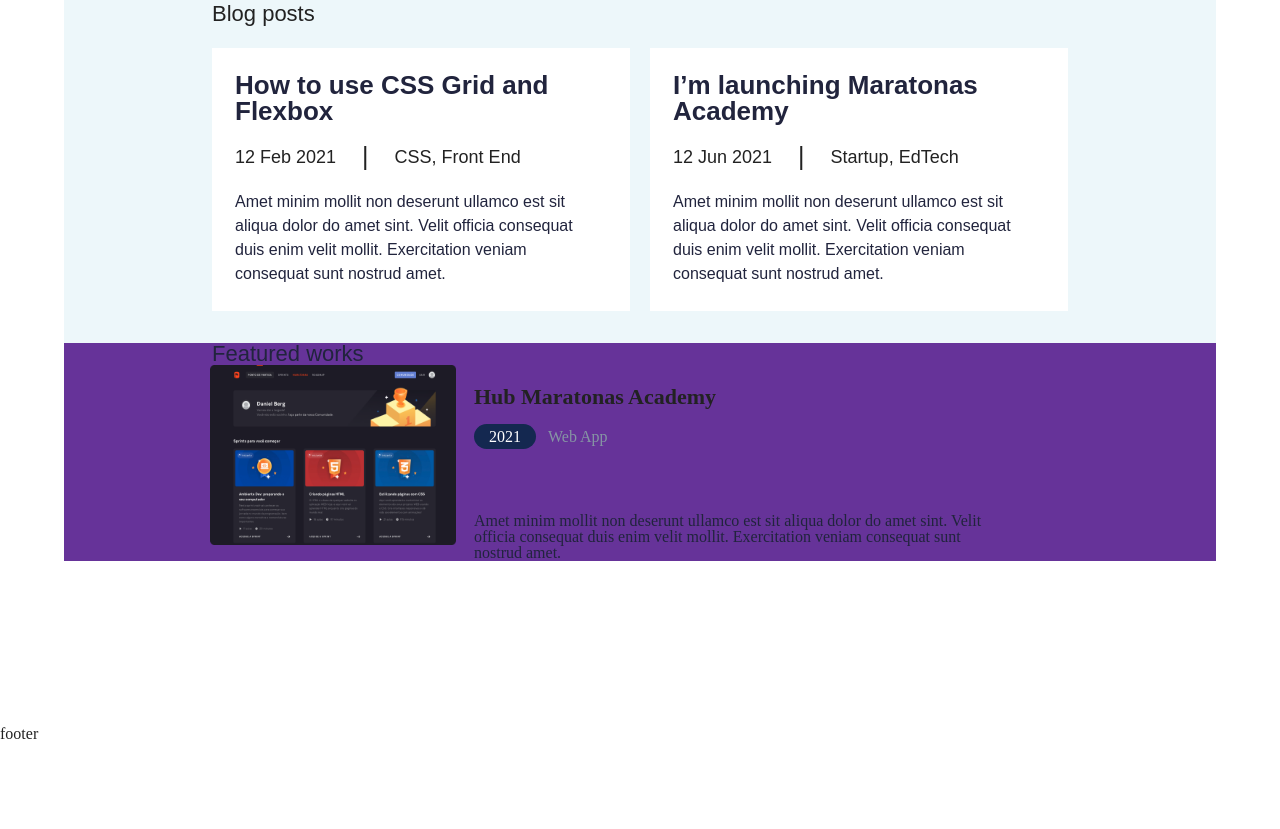
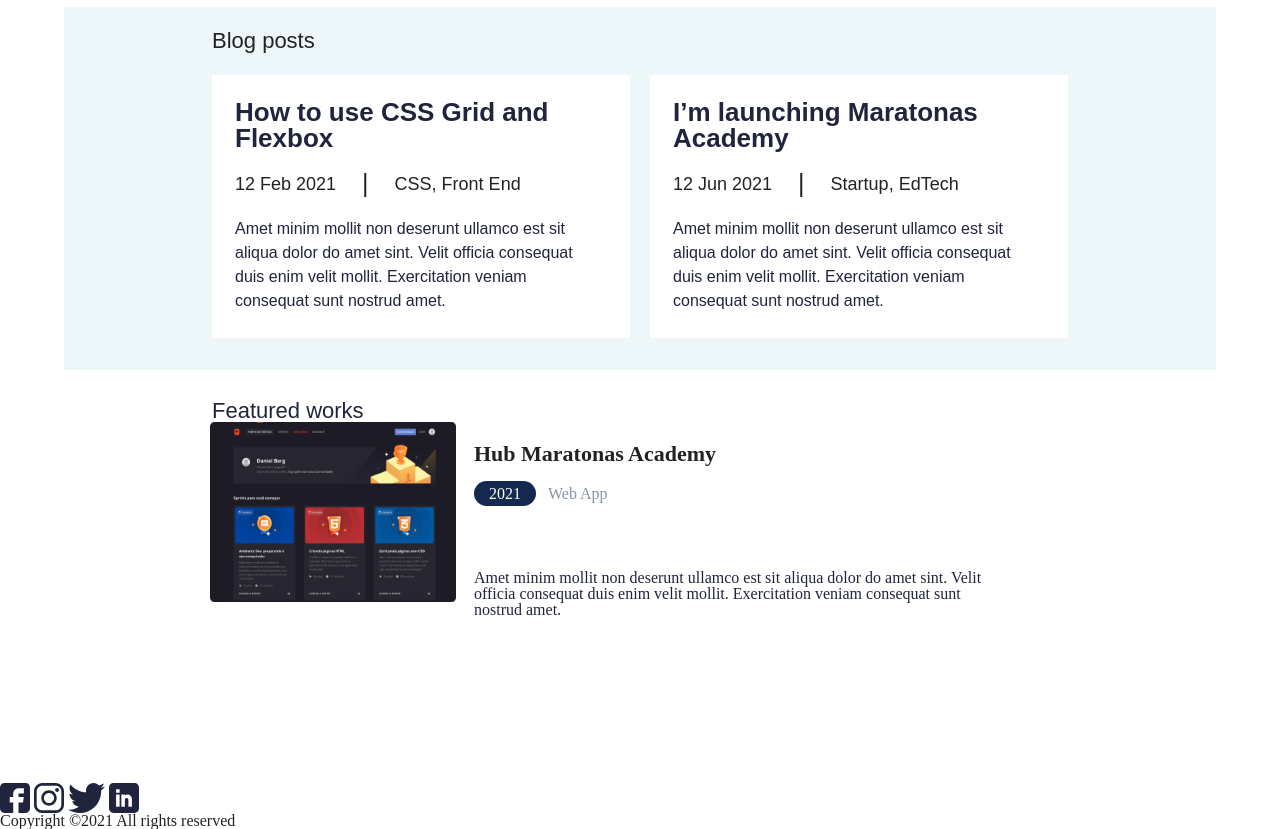
Before and after one commit to EdsonTomasDev/BlogPortifolio-desktop, a plain HTML site: page index.html in a window 1280 px wide. Shown: the part 609-1438 px from the top of the page. Before the commit the page ends 1351 px from the top, so only its background shows below. Drawn offline with Linux system fonts and the light colour scheme; files whose address does not match are found by name.

Commit message:
Feat: Footer

```diff
--- a/index.html
+++ b/index.html
@@ -21,8 +21,8 @@
 
     <div class="navbar-profile">
         <div class="navbar-profile__text">
-            <h1>Hi, I am Daniel Berg, a Front End Developer</h1>
-            <p>Amet minim mollit non deserunt ullamco est sit aliqua dolor do amet sint. Velit officia consequat duis enim velit mollit. Exercitation veniam consequat sunt nostrud amet.</p>
+            <h1 class="navbar-profile__text1">Hi, I am Daniel Berg, a Front End Developer</h1>
+            <p class="navbar-profile__text2">Amet minim mollit non deserunt ullamco est sit aliqua dolor do amet sint. Velit officia consequat duis enim velit mollit. Exercitation veniam consequat sunt nostrud amet.</p>
         </div>
 
         <img src="./assets/images/image1.png" alt="Perfil">
@@ -63,7 +63,7 @@
 
 
 
-        <div class="feature">
+        <div class="feature"><!--INIT FEATURE-->
 
             <h1 class="feature__text">Featured works</h1>
 
@@ -88,10 +88,19 @@
             </div>
 
 
+        </div><!--END FEATURE-->
 
+        <div class="footer">
+            <div class="footer__icon">
+                <img src="./assets/icons/facebook.svg" alt="Facebook">
+                <img src="./assets/icons/instagram.svg" alt="FaceInstagram">
+                <img src="./assets/icons/twitter.svg" alt="Twitter">
+                <img src="./assets/icons/linkedin.svg" alt="Linkedin">
+            </div>
+            <div class="footer__text">
+                <P>Copyright ©2021 All rights reserved </P>
+            </div>
         </div>
-
-        footer
 
 </body>
 </html>
--- a/style/components/button.css
+++ b/style/components/button.css
@@ -1,7 +1,5 @@
 .button {
-
     width: 1152px;
-    background-color: green;
     margin-left: auto;
     margin-right: auto;
     margin-top: 24px;
--- a/style/components/feature.css
+++ b/style/components/feature.css
@@ -1,6 +1,5 @@
 .feature {
     width: 1152px;
-    background:rebeccapurple;
     margin-top: 0px;
     margin-bottom: 165px;
     margin-left: auto;
@@ -16,6 +15,7 @@
     font-weight: 400;
     color: #21243D;
     margin-left: 148px;
+    margin-top: 30px;
 
 }
 
--- /dev/null
+++ b/style/components/footer.css
@@ -0,0 +1,28 @@
+.footer {
+
+
+}
+
+.footer__icon {
+    display: flex;
+    align-items: center;
+    align-content: center;
+    justify-content: center;
+
+}
+
+.footer__icon img:not(:last-child) {
+    margin-right: 35px;
+}
+
+.footer__text p{
+    font-family: 'Heebo', Arial, Helvetica, sans-serif;
+    margin-top: 26px;
+    margin-bottom: 54px;
+    text-align: center;
+    font-style: normal;
+    font-size: 14px;
+    font-weight: 400;
+    color: #21243d;
+
+}
--- a/style/components/navbar-menu.css
+++ b/style/components/navbar-menu.css
@@ -1,6 +1,5 @@
 .navbar-menu {
     width: 1152px;
-    background: blue;
     text-align: right;
     margin: 0 auto;
 }
@@ -13,6 +12,7 @@
     line-height: 29px;
     letter-spacing: 0px;
     text-align: right;
+    margin-top: 27px;
 
 }
 
--- a/style/components/navbar-profile.css
+++ b/style/components/navbar-profile.css
@@ -2,7 +2,6 @@
     width: 1152px;
     display: flex;
     justify-content: space-between;
-    background: red;
     margin-left: auto;
     margin-right: auto;
     margin-top: 175px;
@@ -17,7 +16,7 @@
     margin-left: 115px;
 }
 
-.navbar-profile__text h1{
+.navbar-profile__text1{
     font-family: 'Heebo', Arial, Helvetica, sans-serif;
     font-size: 44px;
     font-style: normal;
@@ -25,17 +24,15 @@
     text-align: left;
     color: #21243D;
     margin-bottom: 40px;
+    margin-left: 148px;
 }
 
-.navbar-profile__text p {
+.navbar-profile__text2 {
     font-family: 'Heebo', Arial, Helvetica, sans-serif;
     font-size: 16px;
     font-style: normal;
     font-weight: 400;
     text-align: left;
     color: #21243D;
-}
-
-.navbar-profile__text h1, p {
     margin-left: 148px;
 }
--- a/style/page/index.css
+++ b/style/page/index.css
@@ -4,3 +4,4 @@
 @import url(../components/button.css);
 @import url(../components//blogposts.css);
 @import url(../components/feature.css);
+@import url(../components//footer.css);
```
